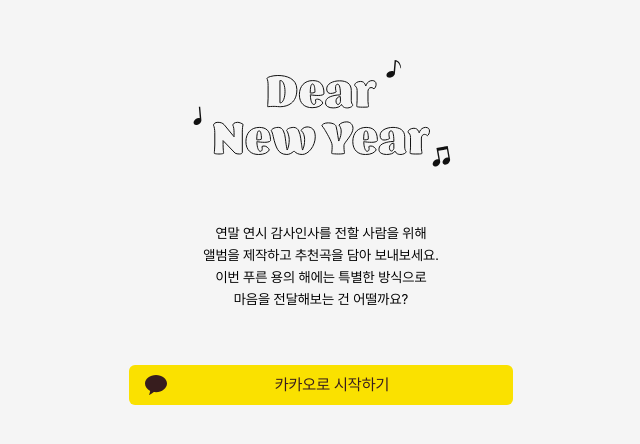
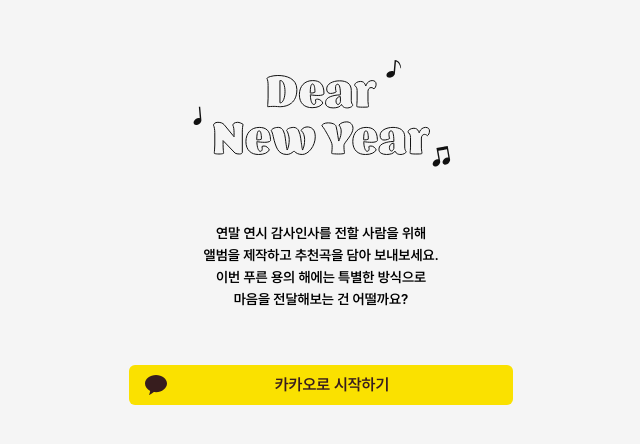
Before and after one commit to whats-the-letter/FE, a Next.js app: page /login in a window 1280 px wide. Shown: the part 168-612 px from the top of the page, without its empty margins (319-959 px from the left). Built offline with nearby package versions, Linux system fonts and the light colour scheme.

Commit message:
feat : 폰트 변경사항 적용

```diff
--- a/features/common/components/Input.tsx
+++ b/features/common/components/Input.tsx
@@ -25,7 +25,7 @@ const Input = forwardRef<HTMLInputElement, InputProps>(function Input(
           {...props}
           ref={ref}
           className={classNames(
-            "w-full h-10 input-underline placeholder:text-left",
+            "w-full h-10 input-underline placeholder:text-left font-pretendard",
             "focus:outline-none",
             "placeholder:text-gray-300"
           )}
@@ -33,7 +33,7 @@ const Input = forwardRef<HTMLInputElement, InputProps>(function Input(
         />
       </div>
       {errorMessage !== "" && (
-        <p className="text-red-500 text-sm">{errorMessage}</p>
+        <p className="text-red-500 text-sm font-pretendard">{errorMessage}</p>
       )}
     </>
   );
--- a/features/common/components/InputLabel.tsx
+++ b/features/common/components/InputLabel.tsx
@@ -14,10 +14,10 @@ function Inputlabel({
 }: PropsWithChildren<InputlabelProps>) {
   return (
     <div className="flex flex-col w-full space-y-2">
-      <span className=" font-bold">{label}</span>
+      <span className=" font-pretendard font-semibold">{label}</span>
       {required}
       {children}
-      <p className="text-custom_red text-sm pt-0.5">{errorMessage}</p>
+      <p className="text-custom_red text-sm pt-0.5 font-pretendard">{errorMessage}</p>
     </div>
   );
 }
--- a/pages/login.tsx
+++ b/pages/login.tsx
@@ -5,7 +5,7 @@ export default function LoginPage() {
     <>
       <div className="flex flex-col w-full h-screen items-center justify-center z-10 m-auto p-4 px-10 space-y-10 ">
         <img src="/assets/main/main-logo.svg" alt="logo" />
-        <div className="flex flex-col  items-center justify-center z-10 py-4 font-pretendard text-sm text-center space-y-0.5">
+        <div className="flex flex-col items-center justify-center z-10 py-4 font-pretendard font-semibold text-sm text-center space-y-0.5">
           <span>연말 연시 감사인사를 전할 사람을 위해</span>
           <span> 앨범을 제작하고 추천곡을 담아 보내보세요.</span>
           <span>이번 푸른 용의 해에는 특별한 방식으로</span>
@@ -14,7 +14,7 @@ export default function LoginPage() {
 
         <button className="bg-[#FAE100] rounded-md text-center w-full max-w-sm h-10 p-2 px-4 flex items-center">
           <img src="/assets/icons/kakao.svg" alt="kakao" />
-          <p className="text-center text-[#371D1E] text-base m-auto font-pretendard">
+          <p className="text-center text-[#371D1E] text-base m-auto font-pretendard font-semibold">
             카카오로 시작하기
           </p>
         </button>
```
